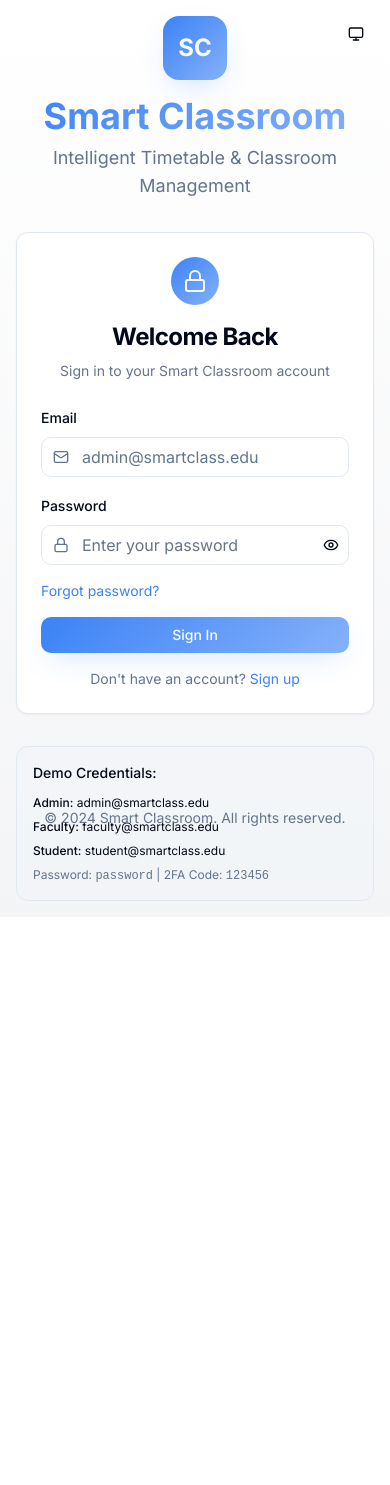
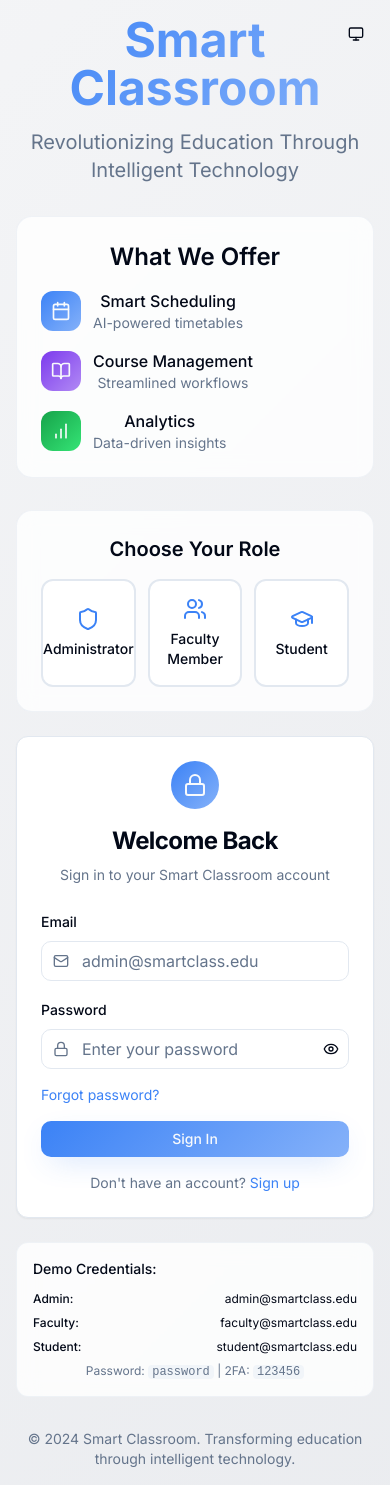
Before and after one commit to Zohaib-Karim/Edusync, a React (Vite) app: page /auth in a window 390 px wide. Before the commit the page ends 917 px from the top, so only its background shows below. Built offline with nearby package versions, Linux system fonts and the light colour scheme; the HTML template or start-up script is replaced by a standard one.

Commit message:
Refactor landing page for user roles

```diff
--- a/src/index.css
+++ b/src/index.css
@@ -58,6 +58,12 @@ All colors MUST be HSL.
     --gradient-secondary: linear-gradient(135deg, hsl(var(--secondary)), hsl(var(--secondary-glow)));
     --gradient-accent: linear-gradient(135deg, hsl(var(--accent)), hsl(var(--accent-glow)));
     --gradient-background: linear-gradient(180deg, hsl(var(--background)), hsl(220 14% 96%));
+
+    /* Role-based backgrounds */
+    --gradient-admin: linear-gradient(135deg, hsl(217.2 91.2% 59.8%) 0%, hsl(220 14% 96%) 50%, hsl(217.2 91.2% 75%) 100%);
+    --gradient-faculty: linear-gradient(135deg, hsl(217.2 91.2% 59.8%) 0%, hsl(262.1 83.3% 75%) 50%, hsl(217.2 91.2% 85%) 100%);
+    --gradient-student: linear-gradient(135deg, hsl(142.1 76.2% 55%) 0%, hsl(38 92% 70%) 30%, hsl(262.1 83.3% 75%) 70%, hsl(217.2 91.2% 75%) 100%);
+    --gradient-neutral: linear-gradient(135deg, hsl(220 14% 96%) 0%, hsl(220 14% 93%) 100%);
 
     /* Shadows */
     --shadow-elegant: 0 10px 30px -10px hsl(var(--primary) / 0.3);
@@ -125,6 +131,12 @@ All colors MUST be HSL.
     --gradient-secondary: linear-gradient(135deg, hsl(var(--secondary)), hsl(var(--secondary-glow)));
     --gradient-accent: linear-gradient(135deg, hsl(var(--accent)), hsl(var(--accent-glow)));
     --gradient-background: linear-gradient(180deg, hsl(var(--background)), hsl(217.2 32.6% 12%));
+
+    /* Dark role-based backgrounds */
+    --gradient-admin: linear-gradient(135deg, hsl(217.2 32.6% 17.5%) 0%, hsl(217.2 32.6% 12%) 50%, hsl(217.2 32.6% 20%) 100%);
+    --gradient-faculty: linear-gradient(135deg, hsl(217.2 32.6% 17.5%) 0%, hsl(262.1 32.6% 20%) 50%, hsl(217.2 32.6% 15%) 100%);
+    --gradient-student: linear-gradient(135deg, hsl(142.1 32.6% 20%) 0%, hsl(38 32.6% 25%) 30%, hsl(262.1 32.6% 20%) 70%, hsl(217.2 32.6% 17.5%) 100%);
+    --gradient-neutral: linear-gradient(135deg, hsl(217.2 32.6% 17.5%) 0%, hsl(217.2 32.6% 12%) 100%);
 
     /* Dark shadows */
     --shadow-elegant: 0 10px 30px -10px hsl(0 0% 0% / 0.5);
@@ -216,6 +228,23 @@ All colors MUST be HSL.
     border: 1px solid hsl(var(--border) / 0.5);
   }
 
+  /* Role-based gradients */
+  .gradient-admin {
+    background: var(--gradient-admin);
+  }
+
+  .gradient-faculty {
+    background: var(--gradient-faculty);
+  }
+
+  .gradient-student {
+    background: var(--gradient-student);
+  }
+
+  .gradient-neutral {
+    background: var(--gradient-neutral);
+  }
+
   /* Hover scale effect */
   .hover-scale {
     transition: var(--transition-smooth);
--- a/src/pages/AuthPage.tsx
+++ b/src/pages/AuthPage.tsx
@@ -1,4 +1,4 @@
-import { useState, useEffect } from 'react';
+import React, { useState, useEffect } from 'react';
 import { motion, AnimatePresence } from 'framer-motion';
 import { Navigate } from 'react-router-dom';
 import { LoginForm } from '@/components/auth/LoginForm';
@@ -6,21 +6,49 @@ import { RegisterForm } from '@/components/auth/RegisterForm';
 import { PasswordResetForm } from '@/components/auth/PasswordResetForm';
 import { ThemeToggle } from '@/components/ui/theme-toggle';
 import { useAuthStore } from '@/store/authStore';
+import { Shield, Users, GraduationCap, BookOpen, Calendar, BarChart } from 'lucide-react';
 
 type AuthView = 'login' | 'register' | 'reset';
+type UserRole = 'admin' | 'faculty' | 'student' | null;
+
+const roleConfig = {
+  admin: {
+    title: 'Administrator',
+    description: 'Manage system settings and oversee all operations',
+    icon: Shield,
+    gradient: 'gradient-admin',
+    features: ['System Management', 'User Administration', 'Analytics & Reports']
+  },
+  faculty: {
+    title: 'Faculty Member',
+    description: 'Manage courses, schedules, and student interactions',
+    icon: Users,
+    gradient: 'gradient-faculty',
+    features: ['Course Management', 'Schedule Planning', 'Student Analytics']
+  },
+  student: {
+    title: 'Student',
+    description: 'Access courses, schedules, and academic resources',
+    icon: GraduationCap,
+    gradient: 'gradient-student',
+    features: ['Course Access', 'Schedule Viewing', 'Academic Progress']
+  }
+};
 
 export default function AuthPage() {
   const [currentView, setCurrentView] = useState<AuthView>('login');
+  const [selectedRole, setSelectedRole] = useState<UserRole>(null);
   const { isAuthenticated, setTheme } = useAuthStore();
 
   useEffect(() => {
-    // Initialize theme
     setTheme('system');
   }, [setTheme]);
 
   if (isAuthenticated) {
     return <Navigate to="/dashboard" replace />;
   }
+
+  const backgroundClass = selectedRole ? roleConfig[selectedRole].gradient : 'gradient-neutral';
 
   const renderAuthForm = () => {
     switch (currentView) {
@@ -47,10 +75,10 @@ export default function AuthPage() {
   };
 
   return (
-    <div className="min-h-screen flex flex-col items-center justify-center bg-gradient-background p-4">
+    <div className={`min-h-screen flex flex-col ${backgroundClass} transition-all duration-700 ease-in-out`}>
       {/* Header */}
       <motion.div
-        className="absolute top-4 right-4"
+        className="absolute top-4 right-4 z-10"
         initial={{ opacity: 0, y: -20 }}
         animate={{ opacity: 1, y: 0 }}
         transition={{ delay: 0.2 }}
@@ -58,67 +86,207 @@ export default function AuthPage() {
         <ThemeToggle />
       </motion.div>
 
+      {/* Main Content */}
+      <div className="flex-1 flex items-center justify-center p-4">
+        <div className="w-full max-w-6xl grid lg:grid-cols-2 gap-8 lg:gap-16 items-center">
+
+          {/* Left Side - Branding & Info */}
+          <motion.div
+            className="text-center lg:text-left space-y-8"
+            initial={{ opacity: 0, x: -50 }}
+            animate={{ opacity: 1, x: 0 }}
+            transition={{ duration: 0.8, delay: 0.2 }}
+          >
             {/* Brand */}
+            <div className="space-y-4">
+              <motion.h1
+                className="text-5xl lg:text-6xl font-bold bg-gradient-primary bg-clip-text text-transparent"
+                initial={{ opacity: 0, y: 30 }}
+                animate={{ opacity: 1, y: 0 }}
+                transition={{ duration: 0.8, delay: 0.4 }}
+              >
+                Smart Classroom
+              </motion.h1>
+              <motion.p
+                className="text-xl lg:text-2xl text-muted-foreground"
+                initial={{ opacity: 0, y: 20 }}
+                animate={{ opacity: 1, y: 0 }}
+                transition={{ duration: 0.8, delay: 0.6 }}
+              >
+                Revolutionizing Education Through Intelligent Technology
+              </motion.p>
+            </div>
+
+            {/* About */}
             <motion.div
-        className="text-center mb-8"
-        initial={{ opacity: 0, y: -30 }}
+              className="glass p-6 rounded-2xl space-y-4"
+              initial={{ opacity: 0, y: 30 }}
               animate={{ opacity: 1, y: 0 }}
-        transition={{ duration: 0.6 }}
+              transition={{ duration: 0.8, delay: 0.8 }}
             >
-        <div className="w-16 h-16 mx-auto mb-4 gradient-primary rounded-2xl flex items-center justify-center shadow-elegant">
-          <span className="text-2xl font-bold text-primary-foreground">SC</span>
+              <h2 className="text-2xl font-semibold mb-4">What We Offer</h2>
+              <div className="grid grid-cols-1 sm:grid-cols-3 gap-4">
+                <div className="flex items-center gap-3">
+                  <div className="w-10 h-10 gradient-primary rounded-lg flex items-center justify-center">
+                    <Calendar className="h-5 w-5 text-primary-foreground" />
                   </div>
-        <h1 className="text-4xl font-bold mb-2 bg-gradient-primary bg-clip-text text-transparent">
-          Smart Classroom
-        </h1>
-        <p className="text-muted-foreground text-lg">
-          Intelligent Timetable & Classroom Management
-        </p>
+                  <div>
+                    <h3 className="font-medium">Smart Scheduling</h3>
+                    <p className="text-sm text-muted-foreground">AI-powered timetables</p>
+                  </div>
+                </div>
+                <div className="flex items-center gap-3">
+                  <div className="w-10 h-10 gradient-secondary rounded-lg flex items-center justify-center">
+                    <BookOpen className="h-5 w-5 text-secondary-foreground" />
+                  </div>
+                  <div>
+                    <h3 className="font-medium">Course Management</h3>
+                    <p className="text-sm text-muted-foreground">Streamlined workflows</p>
+                  </div>
+                </div>
+                <div className="flex items-center gap-3">
+                  <div className="w-10 h-10 gradient-accent rounded-lg flex items-center justify-center">
+                    <BarChart className="h-5 w-5 text-accent-foreground" />
+                  </div>
+                  <div>
+                    <h3 className="font-medium">Analytics</h3>
+                    <p className="text-sm text-muted-foreground">Data-driven insights</p>
+                  </div>
+                </div>
+              </div>
+            </motion.div>
+
+            {/* Role-based Features */}
+            <AnimatePresence>
+              {selectedRole && (
+                <motion.div
+                  className="glass p-6 rounded-2xl"
+                  initial={{ opacity: 0, scale: 0.9, y: 20 }}
+                  animate={{ opacity: 1, scale: 1, y: 0 }}
+                  exit={{ opacity: 0, scale: 0.9, y: -20 }}
+                  transition={{ duration: 0.5 }}
+                >
+                  <div className="flex items-center gap-4 mb-4">
+                    <div className={`w-12 h-12 ${roleConfig[selectedRole].gradient} rounded-xl flex items-center justify-center`}>
+                      {React.createElement(roleConfig[selectedRole].icon, {
+                        className: "h-6 w-6 text-white"
+                      })}
+                    </div>
+                    <div>
+                      <h3 className="text-xl font-semibold">{roleConfig[selectedRole].title}</h3>
+                      <p className="text-muted-foreground">{roleConfig[selectedRole].description}</p>
+                    </div>
+                  </div>
+                  <div className="grid grid-cols-1 sm:grid-cols-3 gap-2">
+                    {roleConfig[selectedRole].features.map((feature, index) => (
+                      <div key={feature} className="flex items-center gap-2">
+                        <div className="w-2 h-2 bg-primary rounded-full"></div>
+                        <span className="text-sm">{feature}</span>
+                      </div>
+                    ))}
+                  </div>
+                </motion.div>
+              )}
+            </AnimatePresence>
+          </motion.div>
+
+          {/* Right Side - Auth Forms */}
+          <motion.div
+            className="space-y-6"
+            initial={{ opacity: 0, x: 50 }}
+            animate={{ opacity: 1, x: 0 }}
+            transition={{ duration: 0.8, delay: 0.4 }}
+          >
+            {/* Role Selection */}
+            <motion.div
+              className="glass p-6 rounded-2xl"
+              initial={{ opacity: 0, y: 20 }}
+              animate={{ opacity: 1, y: 0 }}
+              transition={{ duration: 0.6, delay: 0.6 }}
+            >
+              <h2 className="text-xl font-semibold mb-4 text-center">Choose Your Role</h2>
+              <div className="grid grid-cols-3 gap-3">
+                {Object.entries(roleConfig).map(([role, config]) => (
+                  <motion.button
+                    key={role}
+                    onClick={() => setSelectedRole(role as UserRole)}
+                    className={`p-4 rounded-xl border-2 transition-all duration-300 ${
+                      selectedRole === role
+                        ? `${config.gradient} border-primary shadow-elegant text-white`
+                        : 'bg-background border-border hover:border-primary/50 hover:shadow-soft'
+                    }`}
+                    whileHover={{ scale: 1.05 }}
+                    whileTap={{ scale: 0.95 }}
+                  >
+                    <div className="flex flex-col items-center gap-2">
+                      {React.createElement(config.icon, {
+                        className: `h-6 w-6 ${selectedRole === role ? 'text-white' : 'text-primary'}`
+                      })}
+                      <span className={`font-medium text-sm ${selectedRole === role ? 'text-white' : 'text-foreground'}`}>
+                        {config.title}
+                      </span>
+                    </div>
+                  </motion.button>
+                ))}
+              </div>
             </motion.div>
 
             {/* Auth Forms */}
             <motion.div
-        className="w-full max-w-md"
               layout
               transition={{ duration: 0.3 }}
             >
               <AnimatePresence mode="wait">
+                <motion.div
+                  key={currentView}
+                  initial={{ opacity: 0, y: 20 }}
+                  animate={{ opacity: 1, y: 0 }}
+                  exit={{ opacity: 0, y: -20 }}
+                  transition={{ duration: 0.3 }}
+                >
                   {renderAuthForm()}
+                </motion.div>
               </AnimatePresence>
             </motion.div>
 
             {/* Demo Credentials */}
             <motion.div
-        className="mt-8 p-4 bg-muted/50 rounded-lg border max-w-md w-full"
+              className="glass p-4 rounded-xl"
               initial={{ opacity: 0, y: 20 }}
               animate={{ opacity: 1, y: 0 }}
-        transition={{ delay: 0.4 }}
+              transition={{ delay: 0.8 }}
             >
               <h3 className="font-medium mb-3 text-sm">Demo Credentials:</h3>
               <div className="space-y-2 text-xs">
-          <div>
-            <span className="font-medium">Admin:</span> admin@smartclass.edu
+                <div className="flex justify-between">
+                  <span className="font-medium">Admin:</span>
+                  <span>admin@smartclass.edu</span>
                 </div>
-          <div>
-            <span className="font-medium">Faculty:</span> faculty@smartclass.edu
+                <div className="flex justify-between">
+                  <span className="font-medium">Faculty:</span>
+                  <span>faculty@smartclass.edu</span>
                 </div>
-          <div>
-            <span className="font-medium">Student:</span> student@smartclass.edu
+                <div className="flex justify-between">
+                  <span className="font-medium">Student:</span>
+                  <span>student@smartclass.edu</span>
                 </div>
-          <div className="text-muted-foreground mt-2">
-            Password: <code>password</code> | 2FA Code: <code>123456</code>
+                <div className="text-muted-foreground mt-2 text-center">
+                  Password: <code className="bg-muted px-1 rounded">password</code> | 2FA: <code className="bg-muted px-1 rounded">123456</code>
                 </div>
               </div>
             </motion.div>
+          </motion.div>
+        </div>
+      </div>
 
       {/* Footer */}
       <motion.div
-        className="absolute bottom-4 text-center text-sm text-muted-foreground"
+        className="p-4 text-center text-sm text-muted-foreground"
         initial={{ opacity: 0 }}
         animate={{ opacity: 1 }}
-        transition={{ delay: 0.6 }}
+        transition={{ delay: 1 }}
       >
-        © 2024 Smart Classroom. All rights reserved.
+        © 2024 Smart Classroom. Transforming education through intelligent technology.
       </motion.div>
     </div>
   );
```
Lines whose indentation alone changed are shown as unchanged.
